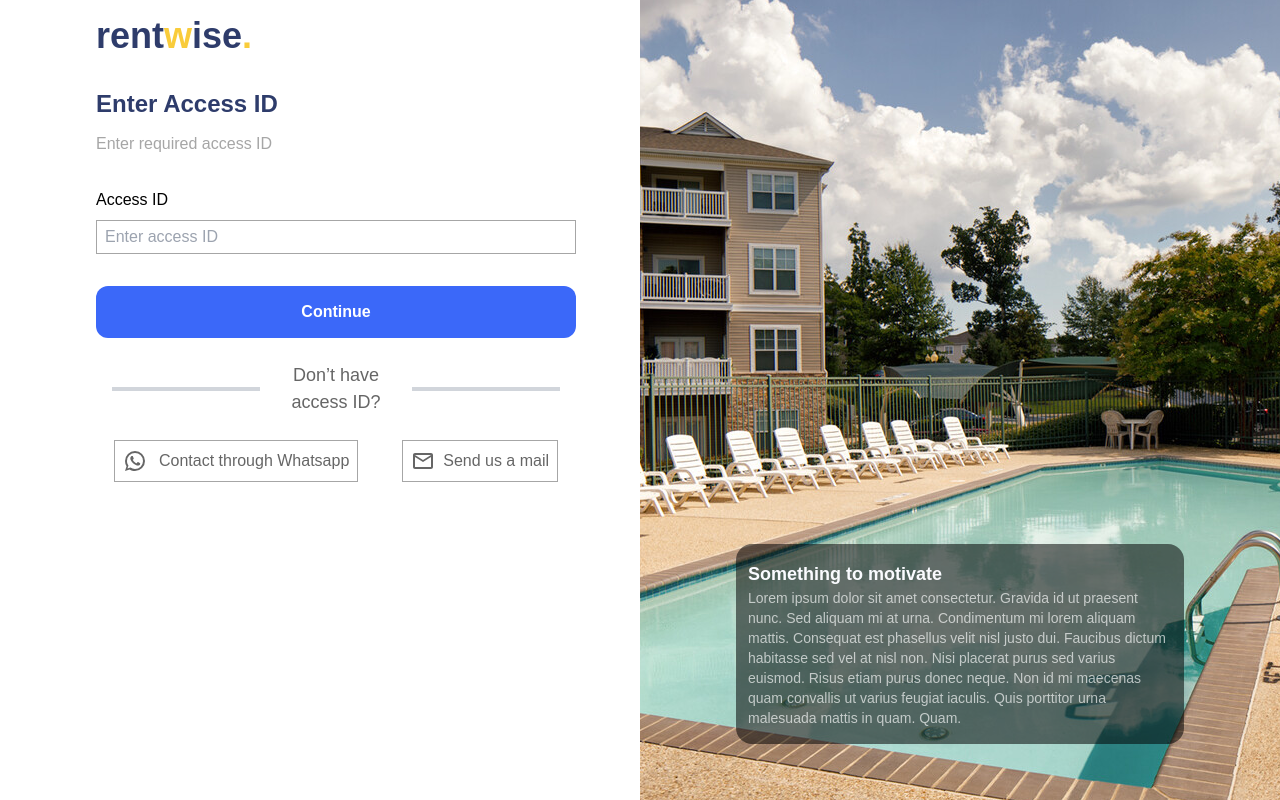
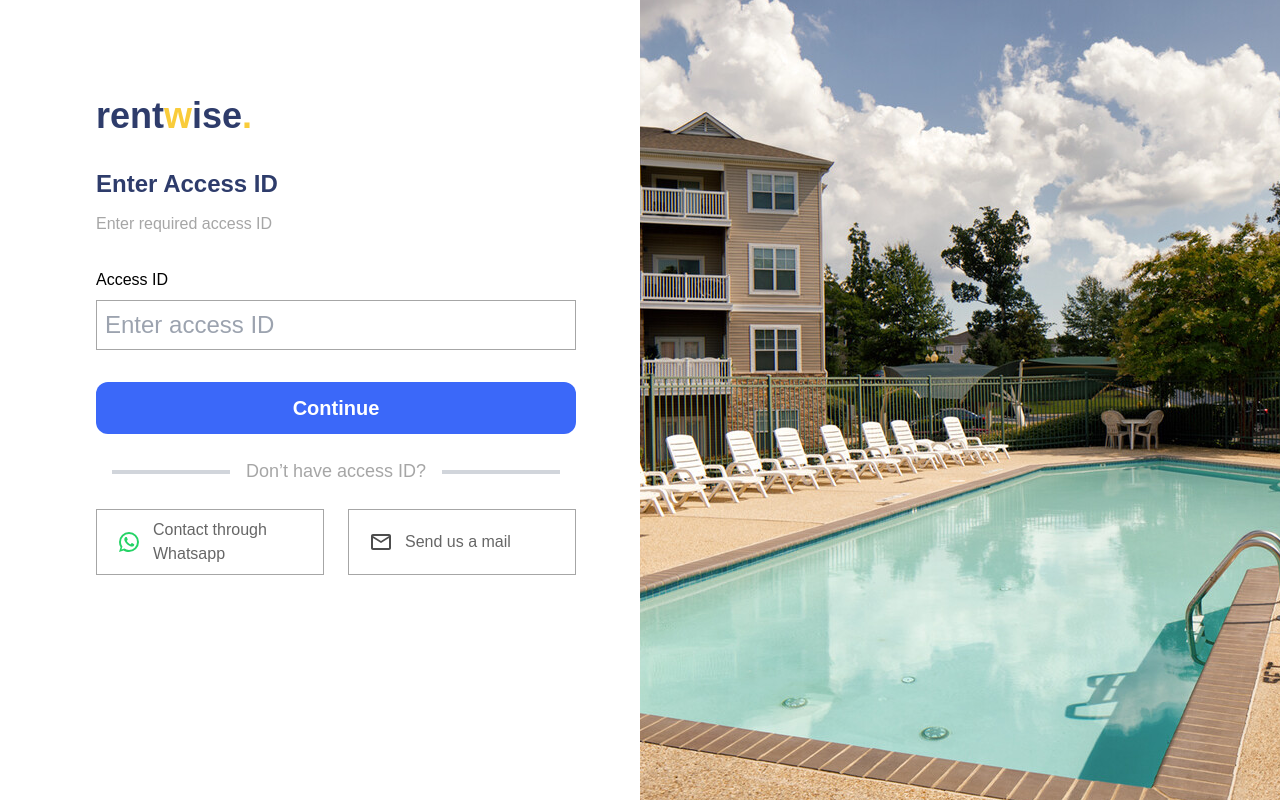
Before and after one commit to Obadea/rentwise, a React (Create React App) app: page /accessId in a window 1280 px wide. Built offline with nearby package versions, Linux system fonts and the light colour scheme; a web font is replaced by a local one.

Commit message:
minor change

```diff
--- a/src/pages/accesscodepage/AccessCodePage.jsx
+++ b/src/pages/accesscodepage/AccessCodePage.jsx
@@ -6,7 +6,7 @@ import MailOutlineIcon from "@mui/icons-material/MailOutline";
 function AccessCodePage() {
   return (
     <div className="flex flex-col lg:flex-row  min-h-screen  ">
-      <div className=" my-4 mx-auto px-3 lg:pl-24 lg:pr-16  lg:w-[50%] ">
+      <div className=" my-4 mx-auto px-4 w-full  lg:pl-24 lg:pr-16 lg:pt-20 lg:w-[50%] ">
         <div className="flex justify-between ">
           <Logo />
           <button className="font-bold text-sm text-customSearchblue lg:hidden">
@@ -32,33 +32,33 @@ function AccessCodePage() {
                 // value={text}
                 // onChange={(event) => setAccessCode(event.target.value)}
                 placeholder="Enter access ID"
-                className="border border-customBlackShade pl-2 py-1"
+                className="border border-customBlackShade text-[#333333] text-2xl pl-2 py-2  "
               />
             </div>
 
             <div className="mt-4 flex flex-col ">
-              <button className="w-full h-[52px] px-[10px] py-[20px] rounded-xl bg-customSearchblue text-white text-base flex justify-center items-center  font-bold ">
+              <button className="w-full h-[52px] px-[10px] py-[20px] rounded-xl bg-customSearchblue text-white text-xl flex justify-center items-center  font-bold ">
                 Continue
               </button>
             </div>
           </form>
-          <div class="container mx-auto text-center my-6">
-            <div class="or-tag relative inline-block mx-4 flex justify-center items-center">
-              <div class="w-1/2 h-1 bg-gray-300"></div>
-              <span class="mx-4 font-normal text-customStreetcolor text-[18px]">
+          <div className="container mx-auto text-center my-6">
+            <div className="or-tag relative  mx-4 flex justify-center items-center">
+              <div className="w-1/2 h-1 bg-gray-300"></div>
+              <span className=" mx-4 font-normal text-customBlackShade text-[18px] text-nowrap">
                 Don’t have access ID?
               </span>
               <div class="w-1/2 h-1 bg-gray-300"></div>
             </div>
           </div>
-          <div className="flex gap-2 justify-around mb-3">
-            <h4 className="flex border gap-3 justify-center items-center border-customBlackShade p-2 text-customStreetcolor font-normal text-base">
-              <WhatsAppIcon />
+          <div className="flex gap-3 flex-col lg:flex-row lg:gap-6 justify-evenly mb-3">
+            <h4 className=" px-5 flex-1 flex border gap-3 justify-center items-center border-customBlackShade p-2 text-customStreetcolor font-normal text-base">
+              <WhatsAppIcon className="text-[#25D366]" />
               Contact through Whatsapp
             </h4>
 
-            <h4 className="flex border items-center gap-2 border-customBlackShade p-2 text-customStreetcolor font-normal text-base">
-              <MailOutlineIcon />
+            <h4 className=" flex-1 flex border px-5 items-center gap-3 border-customBlackShade p-2 text-customStreetcolor font-normal text-base">
+              <MailOutlineIcon className="text-customNameBlack" />
               Send us a mail
             </h4>
           </div>
@@ -72,22 +72,7 @@ function AccessCodePage() {
           backgroundRepeat: "no-repeat",
         }}
         className="hidden lg:block flex-1 relative  "
-      >
-        <div className="absolute w-[70%] rounded-2xl py-4 px-3 gap-4 bottom-14 right-24 bg-[#00000087]">
-          <h4 className="text-textcolor font-bold text-lg">
-            Something to motivate
-          </h4>
-          <p className="font-medium text-sm text-[#FFFFFFA8]">
-            Lorem ipsum dolor sit amet consectetur. Gravida id ut praesent nunc.
-            Sed aliquam mi at urna. Condimentum mi lorem aliquam mattis.
-            Consequat est phasellus velit nisl justo dui. Faucibus dictum
-            habitasse sed vel at nisl non. Nisi placerat purus sed varius
-            euismod. Risus etiam purus donec neque. Non id mi maecenas quam
-            convallis ut varius feugiat iaculis. Quis porttitor urna malesuada
-            mattis in quam. Quam.
-          </p>
-        </div>
-      </div>
+      ></div>
     </div>
   );
 }
```
